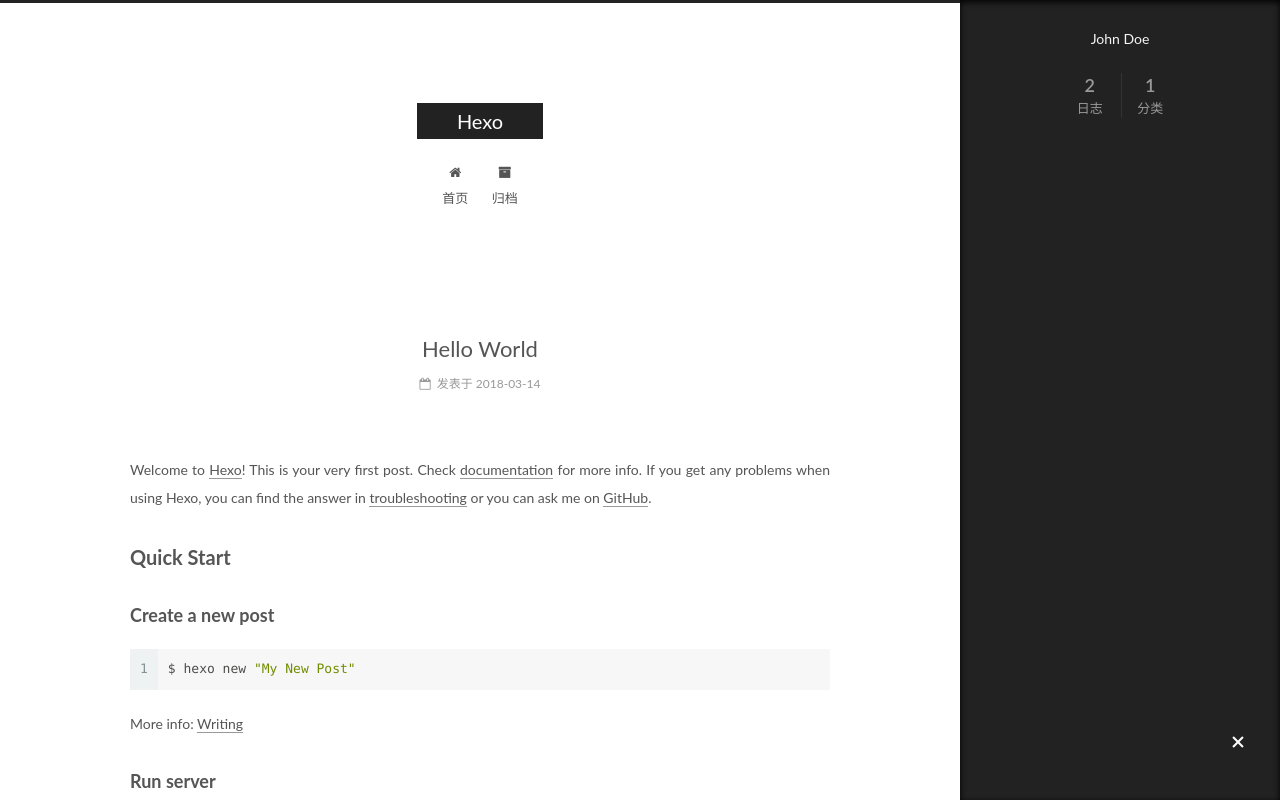
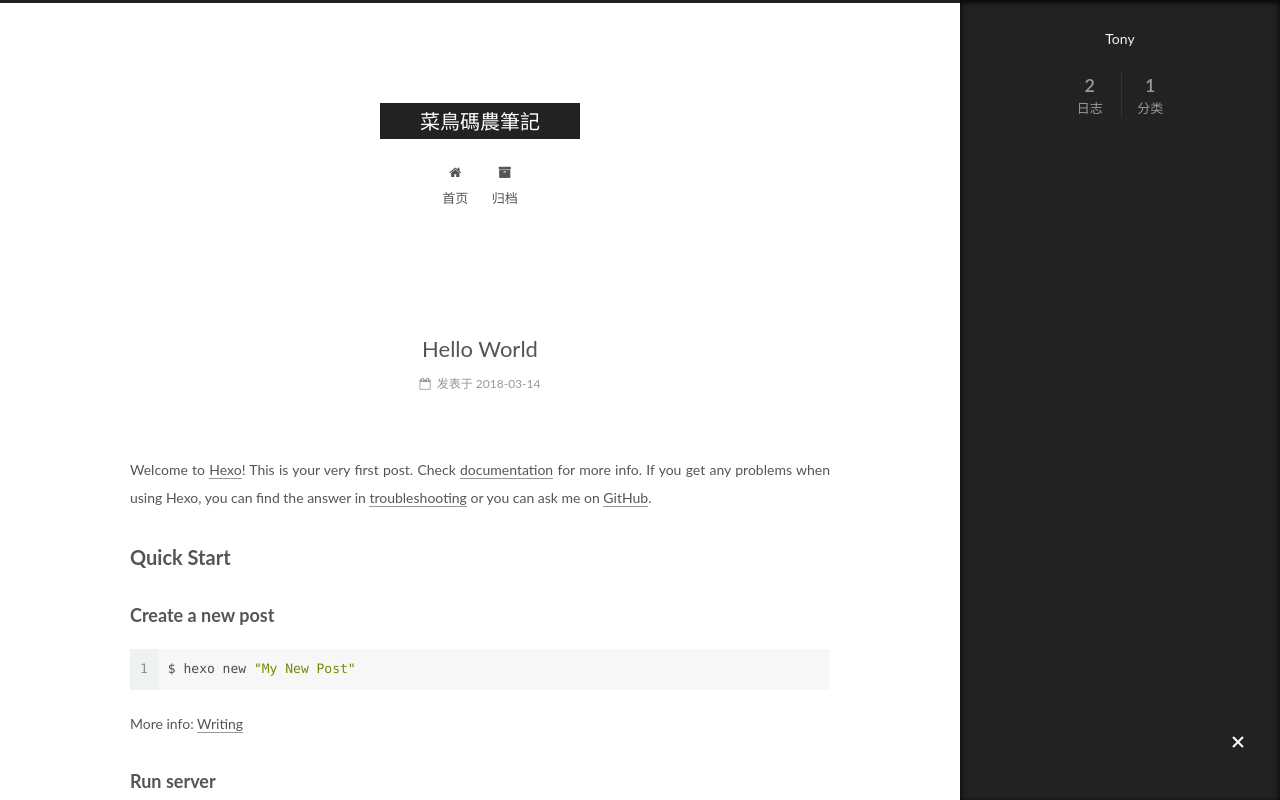
Before and after one commit to tonyyoung3/tonyyoung3.github.io, a plain HTML site: page index.html in a window 1280 px wide. Both pictures are taken after a click on the element 1238 px from the left and 743 px from the top of the page. Shown: the top 800 px of the page. Drawn offline with Linux system fonts and the light colour scheme.

Commit message:
Site updated: 2018-03-15 22:11:20

```diff
--- a/css/main.css
+++ b/css/main.css
@@ -1822,7 +1822,7 @@ pre .javascript .function {
   width: 4px;
   height: 4px;
   border-radius: 50%;
-  background: #d2bd2a;
+  background: #3844ff;
 }
 .links-of-blogroll {
   font-size: 13px;
--- a/index.html
+++ b/index.html
@@ -80,12 +80,12 @@
 
 
 <meta property="og:type" content="website">
-<meta property="og:title" content="Hexo">
+<meta property="og:title" content="菜鳥碼農筆記">
 <meta property="og:url" content="http://yoursite.com/index.html">
-<meta property="og:site_name" content="Hexo">
+<meta property="og:site_name" content="菜鳥碼農筆記">
 <meta property="og:locale" content="zh-Hans">
 <meta name="twitter:card" content="summary">
-<meta name="twitter:title" content="Hexo">
+<meta name="twitter:title" content="菜鳥碼農筆記">
 
 
 
@@ -121,7 +121,7 @@
 
 
 
-  <title>Hexo</title>
+  <title>菜鳥碼農筆記</title>
 
 
 
@@ -152,7 +152,7 @@
     <div class="custom-logo-site-title">
       <a href="/"  class="brand" rel="start">
         <span class="logo-line-before"><i></i></span>
-        <span class="site-title">Hexo</span>
+        <span class="site-title">菜鳥碼農筆記</span>
         <span class="logo-line-after"><i></i></span>
       </a>
     </div>
@@ -232,13 +232,13 @@
     <link itemprop="mainEntityOfPage" href="http://yoursite.com/2018/03/14/hello-world/">
 
     <span hidden itemprop="author" itemscope itemtype="http://schema.org/Person">
-      <meta itemprop="name" content="John Doe">
+      <meta itemprop="name" content="Tony">
       <meta itemprop="description" content="">
       <meta itemprop="image" content="/images/avatar.gif">
     </span>
 
     <span hidden itemprop="publisher" itemscope itemtype="http://schema.org/Organization">
-      <meta itemprop="name" content="Hexo">
+      <meta itemprop="name" content="菜鳥碼農筆記">
     </span>
 
 
@@ -360,13 +360,13 @@
     <link itemprop="mainEntityOfPage" href="http://yoursite.com/2018/03/13/2018-03-13-Hello world/">
 
     <span hidden itemprop="author" itemscope itemtype="http://schema.org/Person">
-      <meta itemprop="name" content="John Doe">
+      <meta itemprop="name" content="Tony">
       <meta itemprop="description" content="">
       <meta itemprop="image" content="/images/avatar.gif">
     </span>
 
     <span hidden itemprop="publisher" itemscope itemtype="http://schema.org/Organization">
-      <meta itemprop="name" content="Hexo">
+      <meta itemprop="name" content="菜鳥碼農筆記">
     </span>
 
 
@@ -532,7 +532,7 @@
         <div class="site-overview">
           <div class="site-author motion-element" itemprop="author" itemscope itemtype="http://schema.org/Person">
 
-              <p class="site-author-name" itemprop="name">John Doe</p>
+              <p class="site-author-name" itemprop="name">Tony</p>
               <p class="site-description motion-element" itemprop="description"></p>
           </div>
 
@@ -597,7 +597,7 @@
   <span class="with-love">
     <i class="fa fa-user"></i>
   </span>
-  <span class="author" itemprop="copyrightHolder">John Doe</span>
+  <span class="author" itemprop="copyrightHolder">Tony</span>
 
 
 </div>
```
Also changed, not shown: 2018/03/13/2018-03-13-Hello world/index.html (+7 -7 lines), 2018/03/14/hello-world/index.html (+7 -7 lines), archives/2018/03/index.html (+7 -7 lines), archives/2018/index.html (+7 -7 lines), archives/index.html (+7 -7 lines), categories/jekyll-update/index.html (+7 -7 lines).
